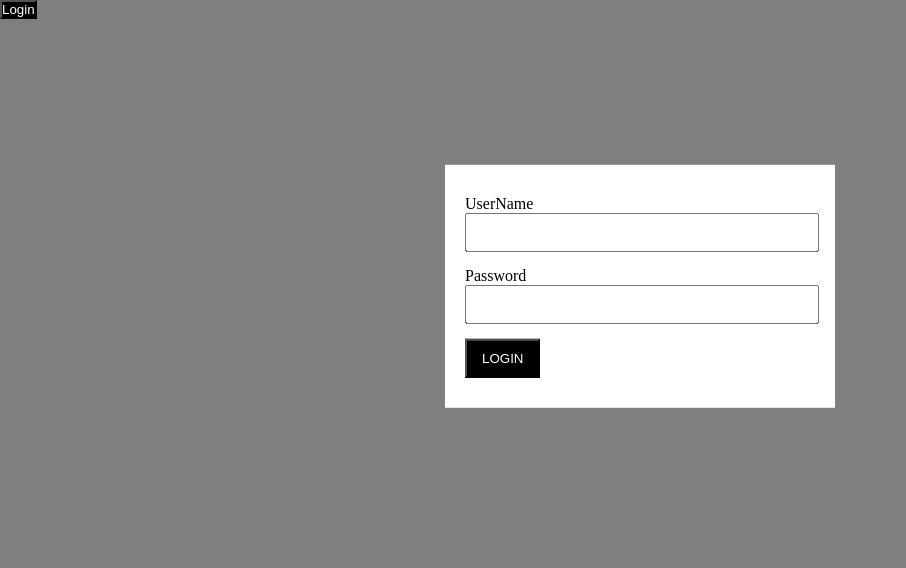
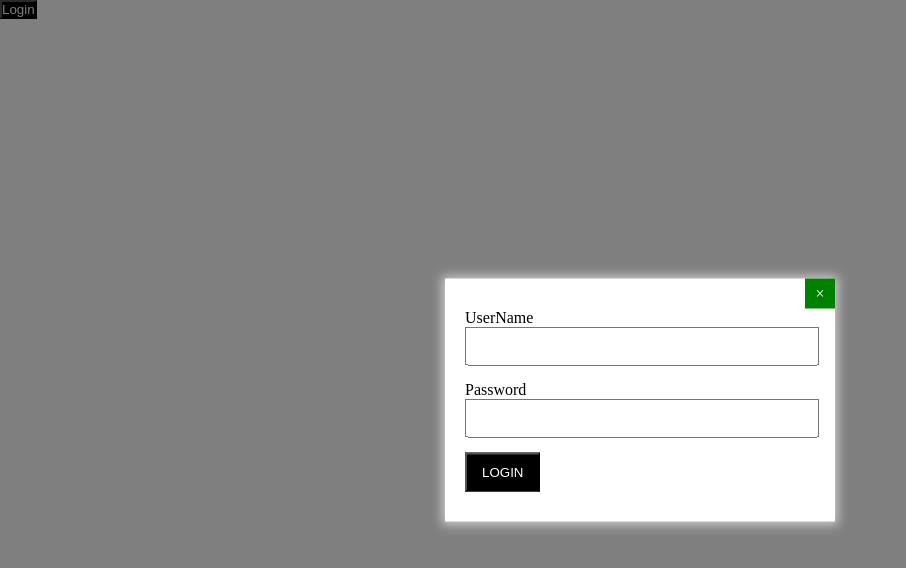
Before and after one commit to sayyedarbaab/login-page, a plain HTML site: page index.html in a window 1280 px wide. Both pictures are taken after a click on the button "Login". Shown: the whole page, without its empty margins (0-906 px from the left). Drawn offline with Linux system fonts and the light colour scheme.

Commit message:
add commit

```diff
--- a/index.html
+++ b/index.html
@@ -7,9 +7,10 @@
     <link rel="stylesheet" href="style.css">
 </head>
 <body>
-    <button class="btn-login">Login</button>
+    <button class="btn-login" >Login</button>
     <div class="overlay"></div>
     <div class="loginform">
+        <span>&times;</span>
         <form action="">
             <div>
                 <label for="">UserName</label>
@@ -23,4 +24,5 @@
         </form>
     </div>
 </body>
+    <script src="index.js"></script>
 </html>
--- /dev/null
+++ b/index.js
@@ -0,0 +1,18 @@
+function showModel(){
+    document.querySelector('.overlay').classList.add('showoverlay');
+    document.querySelector('.loginform').classList.add('showloginform');
+}
+function closeModel(){
+    document.querySelector('.overlay').classList.remove('showoverlay');
+    document.querySelector('.loginform').classList.remove('showloginform');
+}
+
+var btnClick=document.querySelector('.btn-login');
+btnClick.addEventListener("click",showModel)
+
+
+var close=document.querySelector('span');
+close.addEventListener("click",closeModel)
+
+var closeByOverlay=document.querySelector('.overlay')
+closeByOverlay.addEventListener('click',closeModel)
--- a/style.css
+++ b/style.css
@@ -15,6 +15,12 @@
     position: fixed;
     top: 0;
     z-index: -1;
+    opacity: 0;
+    transition: 1s;
+}
+.showoverlay{
+    opacity: 1;
+    z-index: 1;
 }
 .loginform{
     width: 350px;
@@ -22,8 +28,14 @@
     padding: 30px 20px;
     position: absolute;
     left: 50%;
-    right: 50%;
-    transform: translate(-50%,60%);
+    top: -50%;
+    transform: translate(-50%,-50%);
+    box-shadow: 0px 0px 10px 3px #ccc;
+    z-index: 9;
+    transition: 2s;
+}
+.showloginform{
+    top: 50%;
 }
 .loginform input{
     width: 100%;
@@ -35,3 +47,16 @@
     color: white;
     padding: 10px 15px;
 }
+.loginform span{
+    position: absolute;
+    background-color: green;
+    color: white;
+    right: 0;
+    top: 0;
+    cursor: pointer;
+    width: 30px;
+    height: 30px;
+    text-align: center;
+    line-height: 30px;
+
+}
```
